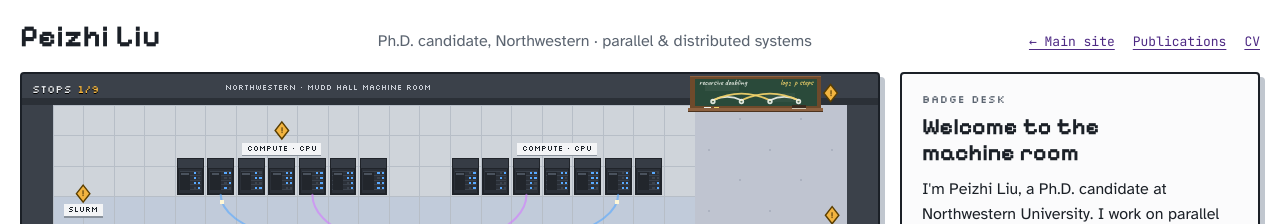
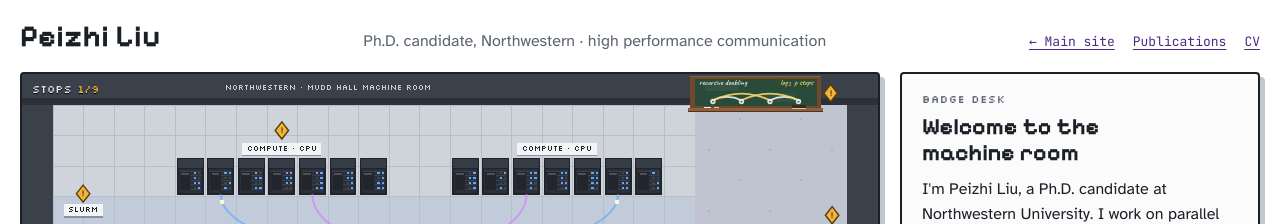
Before and after one commit to peizhiliu168/peizhiliu168.github.io, a Jekyll site: the page built from _pages/game.html, in a window 1280 px wide. Shown: the top 224 px of the page. Built offline with Jekyll 4.4.1, drawn with Linux system fonts in a browser that asks for light colours.

Commit message:
change specialty

```diff
--- a/_layouts/game.html
+++ b/_layouts/game.html
@@ -26,7 +26,7 @@
 <div class="wrap">
   <header>
     <h1>{{ site.author.name }}</h1>
-    <p>Ph.D. candidate, Northwestern · parallel &amp; distributed systems</p>
+    <p>Ph.D. candidate, Northwestern · high performance communication</p>
     <nav aria-label="Site">
       <a href="{{ '/' | relative_url }}">← Main site</a>
       <a href="{{ '/publications/' | relative_url }}">Publications</a>
```
